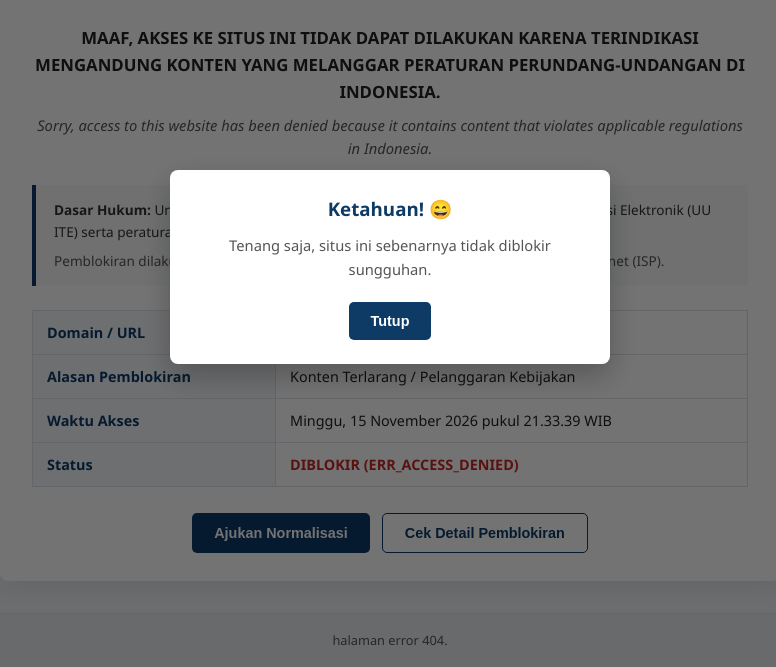
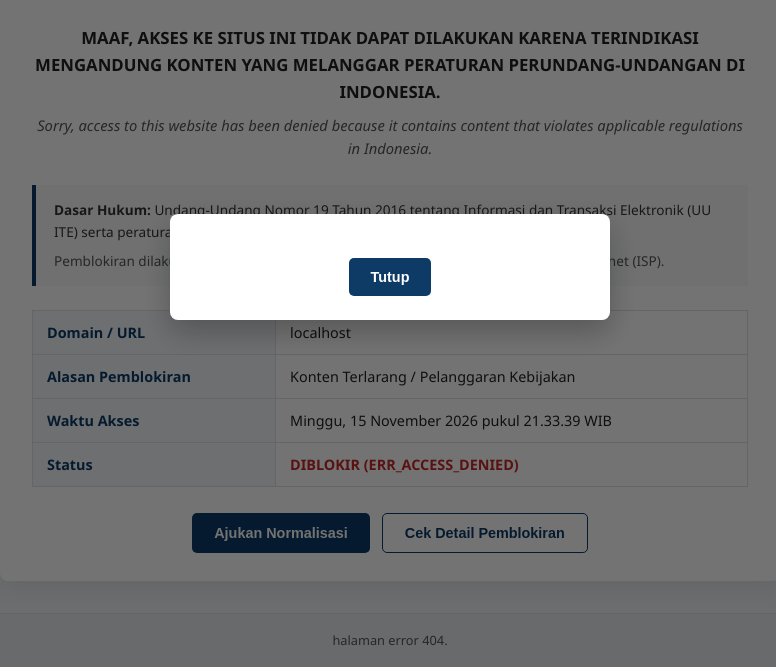
Before and after one commit to jirunstudio-hash/Komal-Tiktok, a plain HTML site: page control.html in a window 1280 px wide. Both pictures are taken after a click on the button "Ajukan Normalisasi". Shown: the part 328-995 px from the top of the page, without its empty margins (250-1026 px from the left). Drawn offline with Linux system fonts and the light colour scheme.

Commit message:
Update control.html

```diff
--- a/control.html
+++ b/control.html
@@ -398,8 +398,8 @@
       const message = document.getElementById("modalMessage");
 
       if (type === "normalisasi") {
-        title.textContent = "Ketahuan! 😄";
-        message.textContent = "Tenang saja, situs ini sebenarnya tidak diblokir sungguhan.";
+        title.textContent = "";
+        message.textContent = "";
       } else {
         title.textContent = "Detail Teknis";
         message.textContent = "Tidak ada pemblokiran jaringan nyata yang terjadi. Anda dapat mengedit teks HTML ini untuk mengubahnya menjadi halaman 404 atau maintenance.";
```
